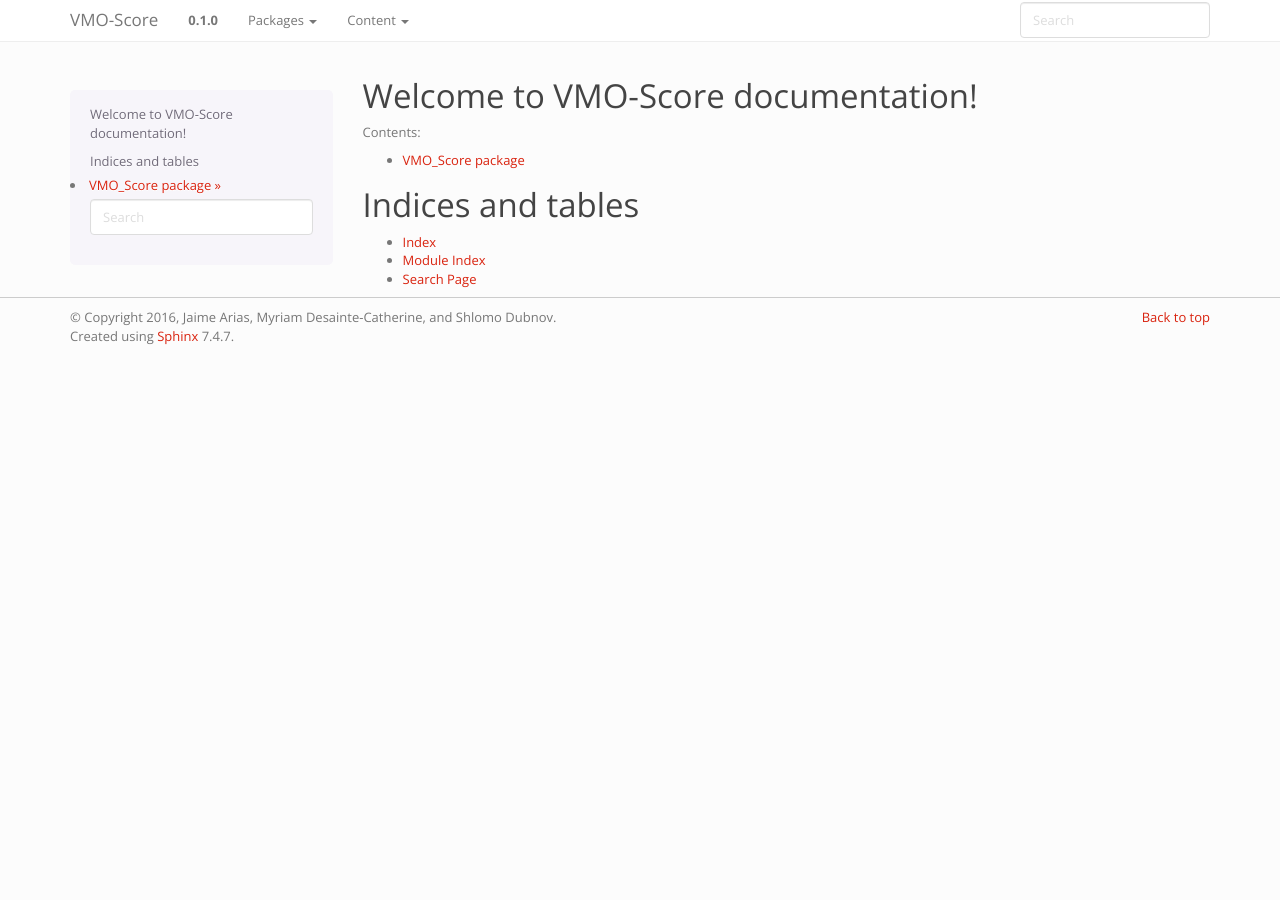
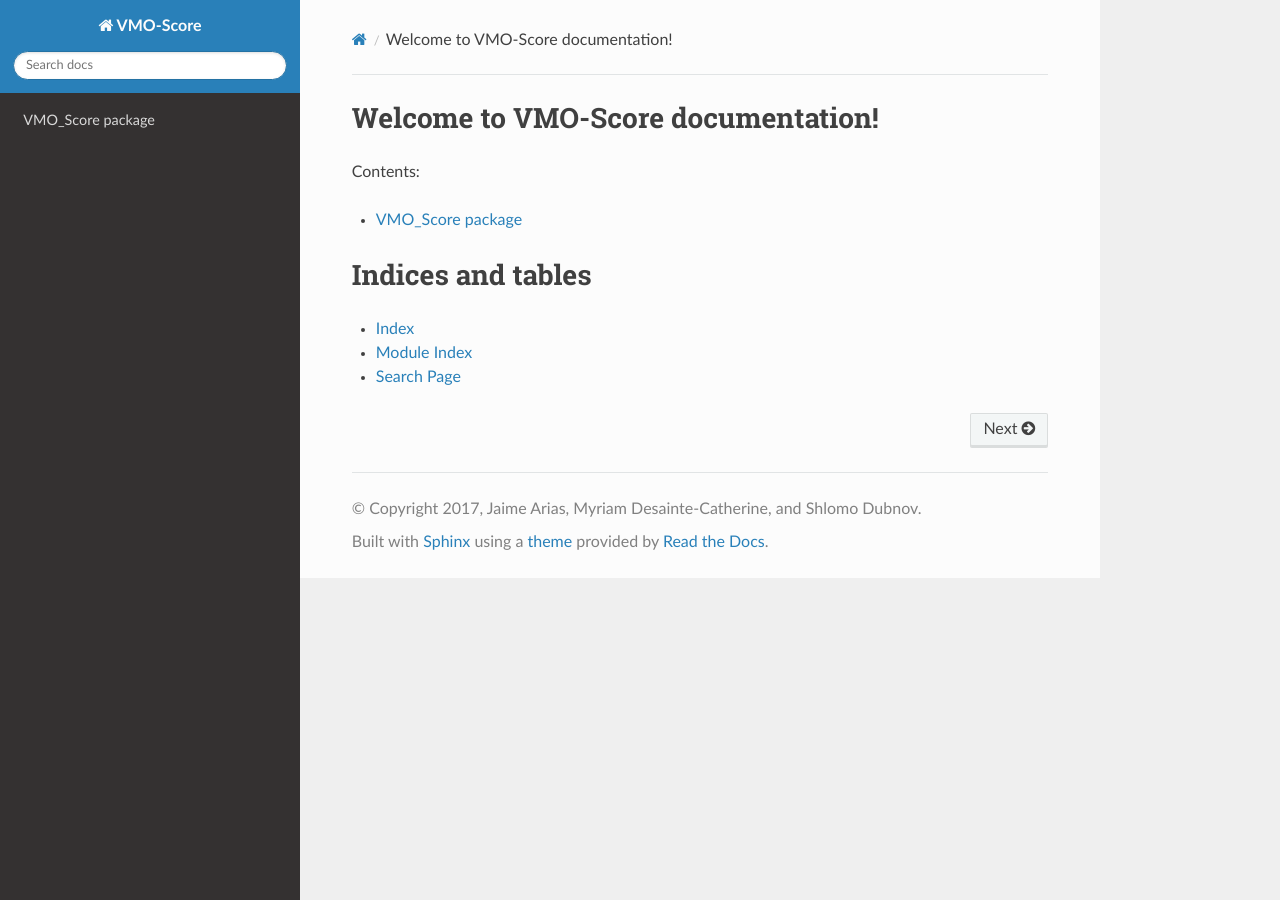
Before and after one commit to vmo-score/vmo-score, a Sphinx documentation site: the page built from docs/index.rst, in a window 1280 px wide. Built offline with Sphinx 7.4.7 and the Read the Docs theme 2.0.0, drawn with Linux system fonts in a browser that asks for light colours.

Commit message:
fixing documentation

```diff
--- a/docs/VMO_Score.rst
+++ b/docs/VMO_Score.rst
@@ -1,5 +1,5 @@
 VMO_Score package
-====================
+=================
 
 .. autosummary::
    :toctree: generated
--- a/docs/conf.py
+++ b/docs/conf.py
@@ -12,14 +12,14 @@
 # All configuration values have a default; values that are commented out
 # serve to show the default.
 
-import sys
-import os
-import sphinx_bootstrap_theme
+# import sys
+# import os
+import sphinx_rtd_theme
 
 # If extensions (or modules to document with autodoc) are in another directory,
 # add these directories to sys.path here. If the directory is relative to the
 # documentation root, use os.path.abspath to make it absolute, like shown here.
-sys.path.insert(0, os.path.abspath('..'))
+# sys.path.insert(0, os.path.abspath('..'))
 
 # -- General configuration ------------------------------------------------
 
@@ -54,7 +54,7 @@
 
 # General information about the project.
 project = u'VMO-Score'
-copyright = u'2016, Jaime Arias, Myriam Desainte-Catherine, and Shlomo Dubnov'
+copyright = u'2017, Jaime Arias, Myriam Desainte-Catherine, and Shlomo Dubnov'
 author = u'Jaime Arias, Myriam Desainte-Catherine, and Shlomo Dubnov'
 
 # The version info for the project you're documenting, acts as replacement for
@@ -117,22 +117,19 @@
 
 # The theme to use for HTML and HTML Help pages.  See the documentation for
 # a list of builtin themes.
-html_theme = 'bootstrap'
+html_theme = 'sphinx_rtd_theme'
 
 # Theme options are theme-specific and customize the look and feel of a theme
 # further.  For a list of options available for each theme, see the
 # documentation.
 html_theme_options = {
-    'bootswatch_theme': "simplex",
-    'navbar_site_name': "Packages",
-    'navbar_pagenav': True,
-    'navbar_pagenav_name': "Content",
-    'navbar_sidebarrel': False,
-    'source_link_position': "",
+    'collapse_navigation': False,
+    'display_version': False,
+    'navigation_depth': 3,
 }
 
 # Add any paths that contain custom themes here, relative to this directory.
-html_theme_path = sphinx_bootstrap_theme.get_html_theme_path()
+html_theme_path = [sphinx_rtd_theme.get_html_theme_path()]
 
 # The name for this set of Sphinx documents.
 # "<project> v<release> documentation" by default.
```
Also changed, not shown: 2 other files.
